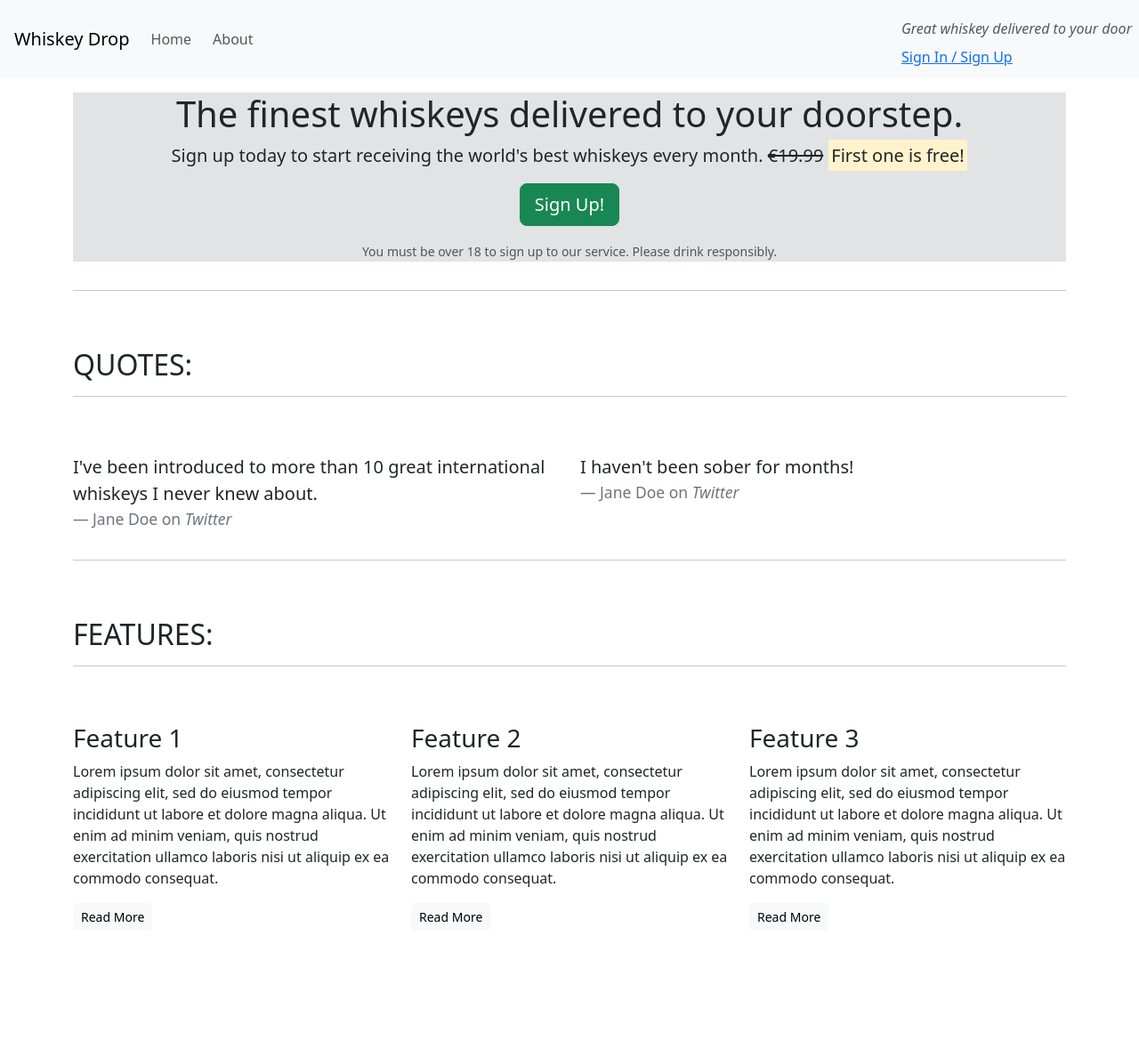
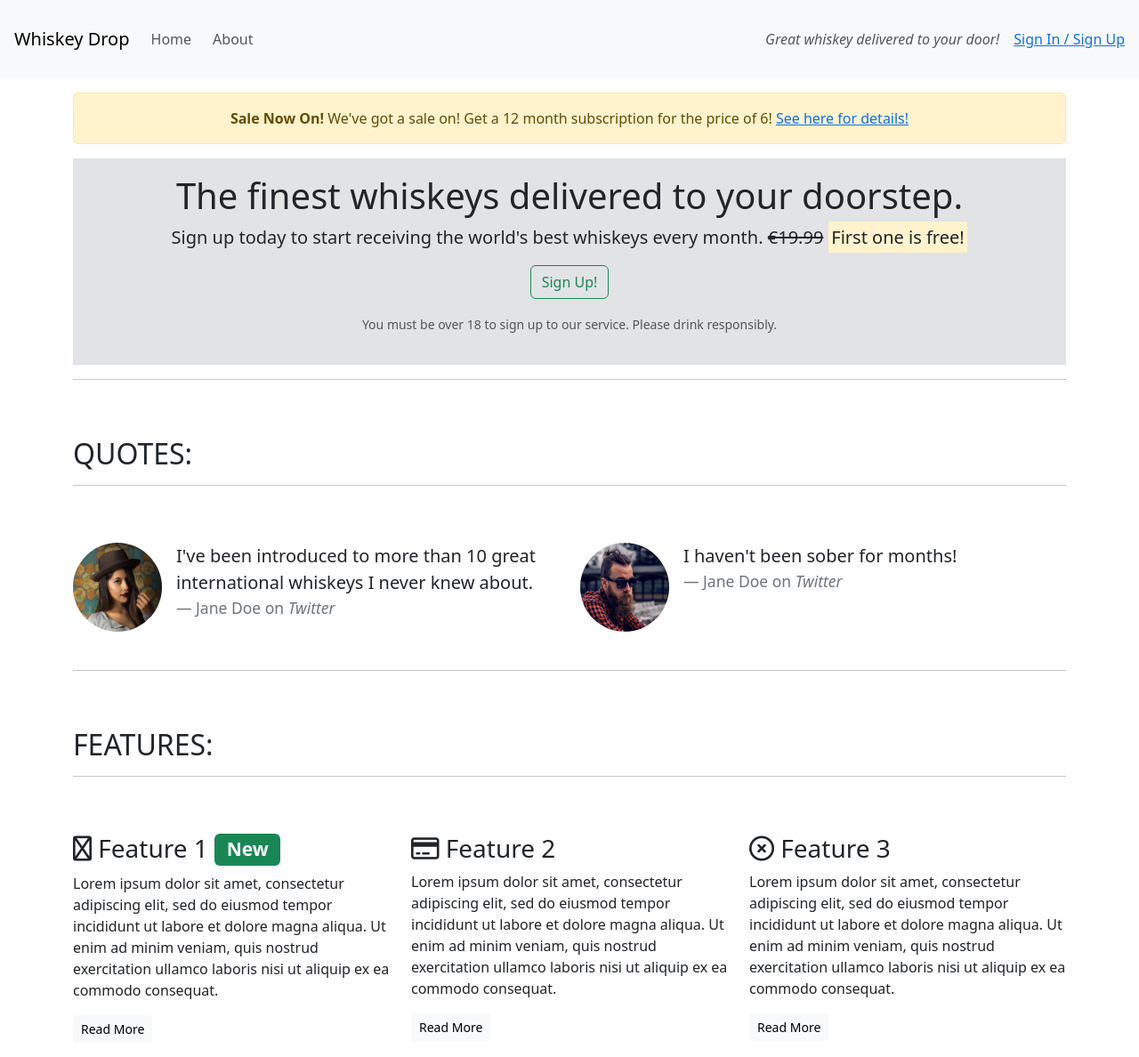
Before and after one commit to OrgNateDrake/practice1, a plain HTML site: page index.html in a window 1280 px wide. Shown: the whole page at 89% size. Before the commit the page ends 1062 px from the top, so only its background shows below. Drawn offline with nearby package versions, Linux system fonts and the light colour scheme.

Commit message:
feat: add styles and images

```diff
--- a/index.html
+++ b/index.html
@@ -6,6 +6,7 @@
     <meta name="viewport" content="width=device-width, initial-scale=1.0">
     <title>Whiskey Drop | Taste a new whiskey every month!</title>
     <link href="https://cdn.jsdelivr.net/npm/bootstrap@5.3.0-alpha3/dist/css/bootstrap.min.css" rel="stylesheet">
+    <script src="https://kit.fontawesome.com/25da2ef972.js" crossorigin="anonymous"></script>
 </head>
 <body>
     <nav class="navbar navbar-light navbar-expand-sm bg-light">
@@ -16,74 +17,103 @@
             <li class="nav-item me-2 d-block d-sm-none"><a class="nav-link" href="">Sign In / Sign Up</a></li>
         </ul>
 
-        <div class="d-none d-md-block navbar-text-inline">
-            <p class="navbar-text my-auto me-2"><i>Great whiskey delivered to your door</i></p>
-            <a href="/login">Sign In / Sign Up</a>
+        <div class="d-none d-md-block">
+            <div class="d-flex flex-row">
+            <p class="navbar-text my-auto"><i>Great whiskey delivered to your door!</i></p>
+            <a class="navbar-link m-3" href="/login">Sign In / Sign Up</a>
+            </div>
         </div>
     </nav>
+
     <article class="container mt-3">
+        <div class="row d-none d-sm-block">
+            <div class="col-12">
+                <div class="alert alert-warning text-center">
+                <strong>Sale Now On!</strong> We've got a sale on! Get a 12 month subscription for the price of 6! <a href="">See here for details!</a>
+                </div>
+            </div>
+        </div>
         <div class="row">
             <div class="col-12">
-                <section class="callout border border-0 bg-secondary-subtle text-center">
+                <section class="callout border border-2 bg-secondary-subtle text-center p-3">
                     <h1>The finest whiskeys delivered to your doorstep.</h1>
                     <p class="lead">Sign up today to start receiving the world's best whiskeys every month.
                     <s class="d-none d-sm-inline">€19.99</s>
                     <span class="d-inline d-sm-none"><br></span>
                     <strong><mark>First one is free!</mark></strong></p>
-                    <p><button class="btn btn-lg btn-success">Sign Up!</button></p>
+                    <p><button class="btn btn-outline-success">Sign Up!</button></p>
                     <p class="text-muted"><small>You must be over 18 to sign up to our service. Please drink responsibly.</small></p>
                 </section>
             </div>
         </div>
+
         <hr>
+
         <section class="quotes">
             <div class="row">
                 <div class="col-12 my-5">
                     <h2 class="text-uppercase">Quotes:</h2>
-                    <hr />
+                    <hr>
                 </div>
             </div>
+
             <div class="row">
                 <div class="col-12 col-md-6">
+                    <div class="media pb-4">
+                        <div class="d-none d-sm-block">
+                            <img src="/images/girl-image.png" class="rounded-circle me-3 float-start" height="100px" width="100px">
+                        </div>
+                        <div class="media-body">
                             <blockquote class="blockquote">
                             <p>I've been introduced to more than 10 great international whiskeys I never knew about.</p>
                             <footer class="blockquote-footer">Jane Doe on <cite title="Twitter">Twitter</cite></footer>
                             </blockquote>
                         </div>
+                    </div>
+                </div>
                 <div class="col-12 col-md-6">
+                    <div class="media pb-4">
+                        <div class="d-none d-sm-block">
+                            <img src="/images/guy-image.png" class="rounded-circle me-3 float-start" height="100px" width="100px">
+                        </div>
+                        <div class="media-body">
                         <blockquote class="blockquote">
                         <p>I haven't been sober for months!</p>
                         <footer class="blockquote-footer">Jane Doe on <cite title="Twitter">Twitter</cite></footer>
                         </blockquote>
                         </div>
                     </div>
+                </div>
+            </div>
         </section>
+
         <hr>
+
         <section class="features">
             <div class="row">
                 <div class="col-12 my-5">
                 <h2 class="text-uppercase">Features:</h2>
-                    <hr />
+                <hr>
                 </div>
             </div>
             <div class="row">
                 <div class="col-12 col-md-6 col-lg-4">
                     <div class="feature">
-                        <h3>Feature 1</h3>
+                        <h3><i class="fa-regular fa-gift d-none d-sm-inline"></i> Feature 1 <span class="badge text-bg-success align-top">New</span></h3>
                         <p>Lorem ipsum dolor sit amet, consectetur adipiscing elit, sed do eiusmod tempor incididunt ut labore et dolore magna aliqua. Ut enim ad minim veniam, quis nostrud exercitation ullamco laboris nisi ut aliquip ex ea commodo consequat.</p>
                         <p><a class="btn btn-sm btn-light" href="">Read More</a></p>
                     </div>
                 </div>
                 <div class="col-12 col-md-6 col-lg-4">
                     <div class="feature">
-                        <h3>Feature 2</h3>
+                        <h3><i class="fa-regular fa-credit-card d-none d-sm-inline"></i> Feature 2</h3>
                         <p>Lorem ipsum dolor sit amet, consectetur adipiscing elit, sed do eiusmod tempor incididunt ut labore et dolore magna aliqua. Ut enim ad minim veniam, quis nostrud exercitation ullamco laboris nisi ut aliquip ex ea commodo consequat.</p>
                         <p><a class="btn btn-sm btn-light" href="">Read More</a></p>
                     </div>
                 </div>
                 <div class="col-12 d-md-none d-lg-block col-lg-4">
                     <div class="feature">
-                        <h3>Feature 3</h3>
+                        <h3><i class="fa-regular fa-circle-xmark d-none d-sm-inline"></i> Feature 3</h3>
                         <p>Lorem ipsum dolor sit amet, consectetur adipiscing elit, sed do eiusmod tempor incididunt ut labore et dolore magna aliqua. Ut enim ad minim veniam, quis nostrud exercitation ullamco laboris nisi ut aliquip ex ea commodo consequat.</p>
                         <p><a class="btn btn-sm btn-light" href="">Read More</a></p>
                     </div>
```
Also changed, not shown: images/girl-image.png (added), images/guy-image.png (added). Lines whose indentation alone changed are shown as unchanged.
